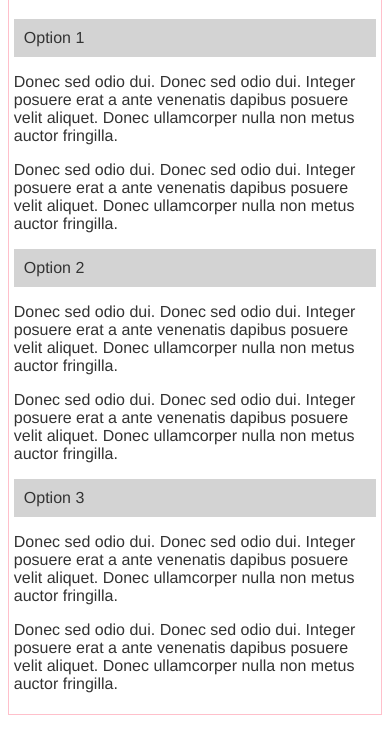
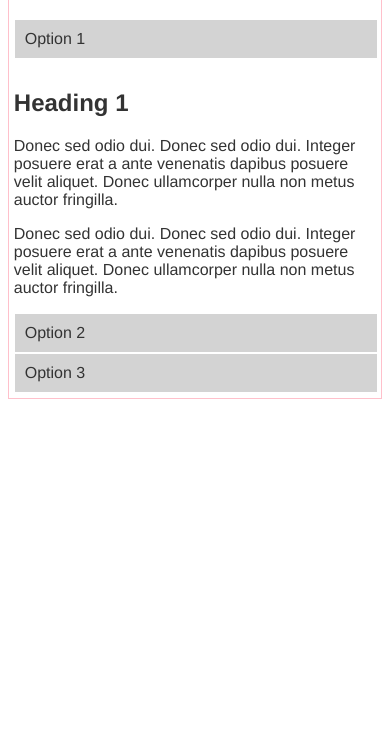
Before and after one commit to proudfeet/accordion, a plain HTML site: page index.html in a window 390 px wide. Shown: the part 97-844 px from the top of the page. Drawn offline with Linux system fonts and the light colour scheme.

Commit message:
data logic for mobile sorted in css, some desktop styling done

```diff
--- a/index.html
+++ b/index.html
@@ -9,28 +9,35 @@
 <body>
 
 
-<div class="wrapper">
+<div class="wrapper clearfix">
 	<h1>Example 1</h1>
 	<div class="option1">
-		<label for="option1" name="option1">Option 1</label>
-		<input type="checkbox" name="option1" id="option1">
-		<div class="content">
+		<label for="option1" name="option1" class="option1">Option 1</label>
+		<label for="option2" name="option2" class="option2 desktoponly">Option 2</label>
+		<label for="option3" name="option3" class="option3 desktoponly">Option 3</label>
+		<input type="checkbox" name="option1" id="option1" class="option1">
+		<div class="content content1">
+			<h2>Heading 1</h2>
 			<p>Donec sed odio dui. Donec sed odio dui. Integer posuere erat a ante venenatis dapibus posuere velit aliquet. Donec ullamcorper nulla non metus auctor fringilla.</p>
 			<p>Donec sed odio dui. Donec sed odio dui. Integer posuere erat a ante venenatis dapibus posuere velit aliquet. Donec ullamcorper nulla non metus auctor fringilla.</p>
 		</div>
 	</div>
+
 	<div class="option2">
-		<label for="option2" name="option2">Option 2</label>
-		<input type="checkbox" name="option2" id="option2">
-		<div class="content">
+		<label for="option2" name="option2" class="option2 mobileonly">Option 2</label>
+		<input type="checkbox" name="option2" id="option2" class="option2">
+		<div class="content content2">
+			<h2>Heading 2</h2>
 			<p>Donec sed odio dui. Donec sed odio dui. Integer posuere erat a ante venenatis dapibus posuere velit aliquet. Donec ullamcorper nulla non metus auctor fringilla.</p>
 			<p>Donec sed odio dui. Donec sed odio dui. Integer posuere erat a ante venenatis dapibus posuere velit aliquet. Donec ullamcorper nulla non metus auctor fringilla.</p>
 		</div>
 	</div>
+
 	<div class="option3">
-		<label for="option3" name="option3">Option 3</label>
-		<input type="checkbox" name="option3" id="option3">
-		<div class="content">
+		<label for="option3" name="option3" class="option3 mobileonly">Option 3</label>
+		<input type="checkbox" name="option3" id="option3" class="option3">
+		<div class="content content3">
+			<h2>Heading 3</h2>
 			<p>Donec sed odio dui. Donec sed odio dui. Integer posuere erat a ante venenatis dapibus posuere velit aliquet. Donec ullamcorper nulla non metus auctor fringilla.</p>
 			<p>Donec sed odio dui. Donec sed odio dui. Integer posuere erat a ante venenatis dapibus posuere velit aliquet. Donec ullamcorper nulla non metus auctor fringilla.</p>
 		</div>
--- a/style.scss
+++ b/style.scss
@@ -4,6 +4,17 @@ input[type=reset],input[type=submit]{-webkit-appearance:button;cursor:pointer;}b
 *, *:before, *:after {
   -moz-box-sizing: border-box; -webkit-box-sizing: border-box; box-sizing: border-box;
  }
+
+ .clearfix:after {
+     visibility: hidden;
+     display: block;
+     font-size: 0;
+     content: " ";
+     clear: both;
+     height: 0;
+     }
+ * html .clearfix             { zoom: 1; } /* IE6 */
+ *:first-child+html .clearfix { zoom: 1; } /* IE7 */
 
 body {
 	font-family: Helvetica, Arial, sans-serif;
@@ -14,9 +25,7 @@ body {
  	display: none;
  }
 
- input:checked + .content {
- 	display: none;
- }
+
 
  .wrapper {
  	width: 90%;
@@ -25,14 +34,29 @@ body {
  	padding: 20px;
  	border: 1px solid green;
 
+ 	.mobileonly {
+ 		display: none;
+ 	}
+
 
 	label {
 		background: lightgrey;
 		display: inline-block;
-		width: 100%;
+		float: left;
+		width: 32.5%;
 		padding: 10px;
+		margin: 1px 0.25%;
 	}
 
+	.content {
+		clear: both;
+		padding: 10px 0 0 0;
+	}
+
+	.content2,
+	.content3 {
+		display: none;
+	}
 
 
 }
@@ -44,6 +68,32 @@ body {
  		width: 96%;
  		padding: 5px;
  		border: 1px solid pink;
+
+ 		.desktoponly {
+ 			display: none;
+ 		}
+
+ 		.mobileonly {
+ 			display: block;
+ 		}
+
+ 		input:checked + .content {
+ 			display: none;
+ 		}
+
+ 		.option2:checked + .content {
+ 			display: block;
+ 		}
+
+ 		.option3:checked + .content {
+ 			display: block;
+ 		}
+
+
+ 		label {
+ 			display: inline-block;
+ 			width: 100%;
+ 		}
  	}
 
  }
```
Also changed, not shown: style.css.
